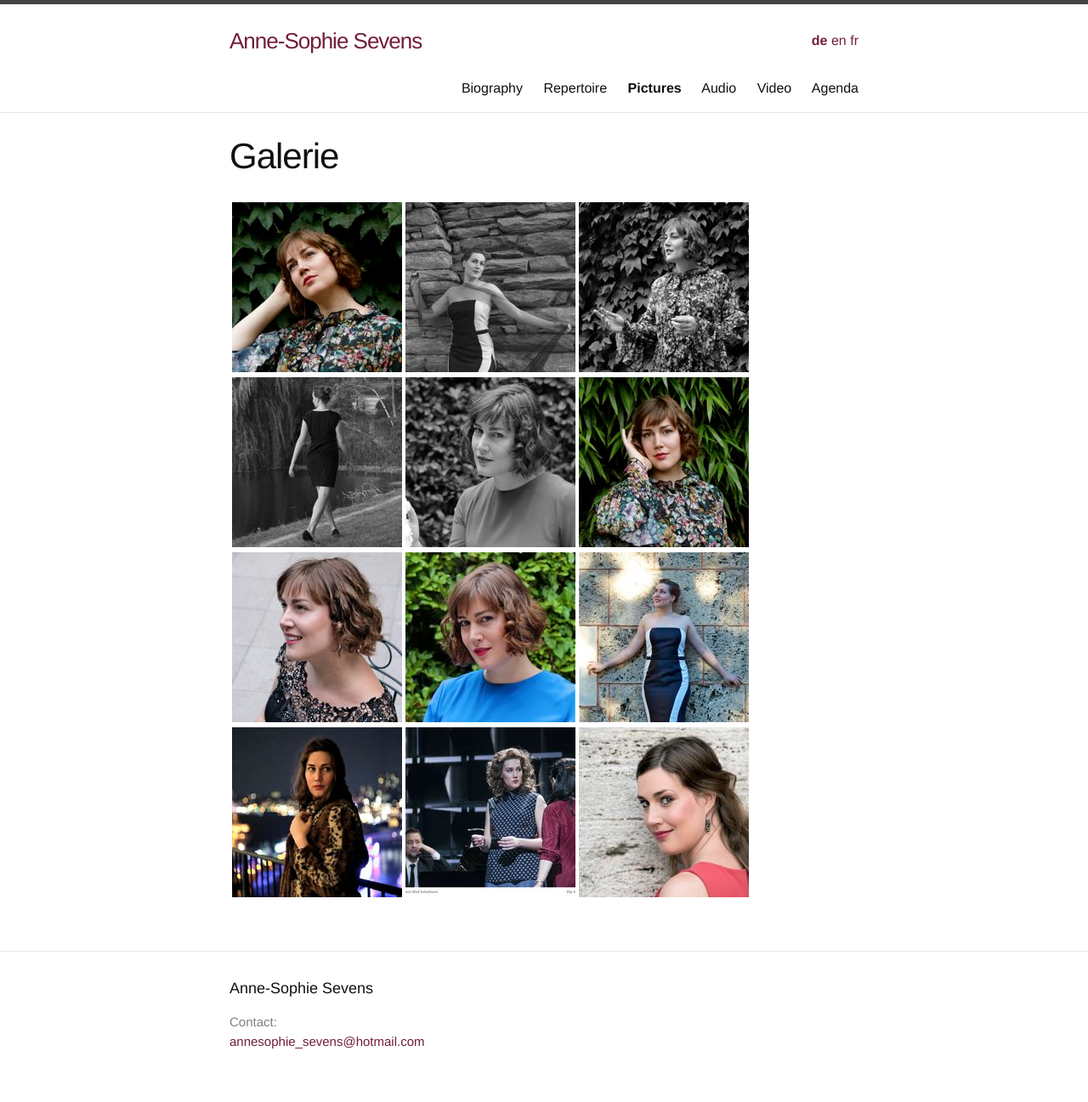
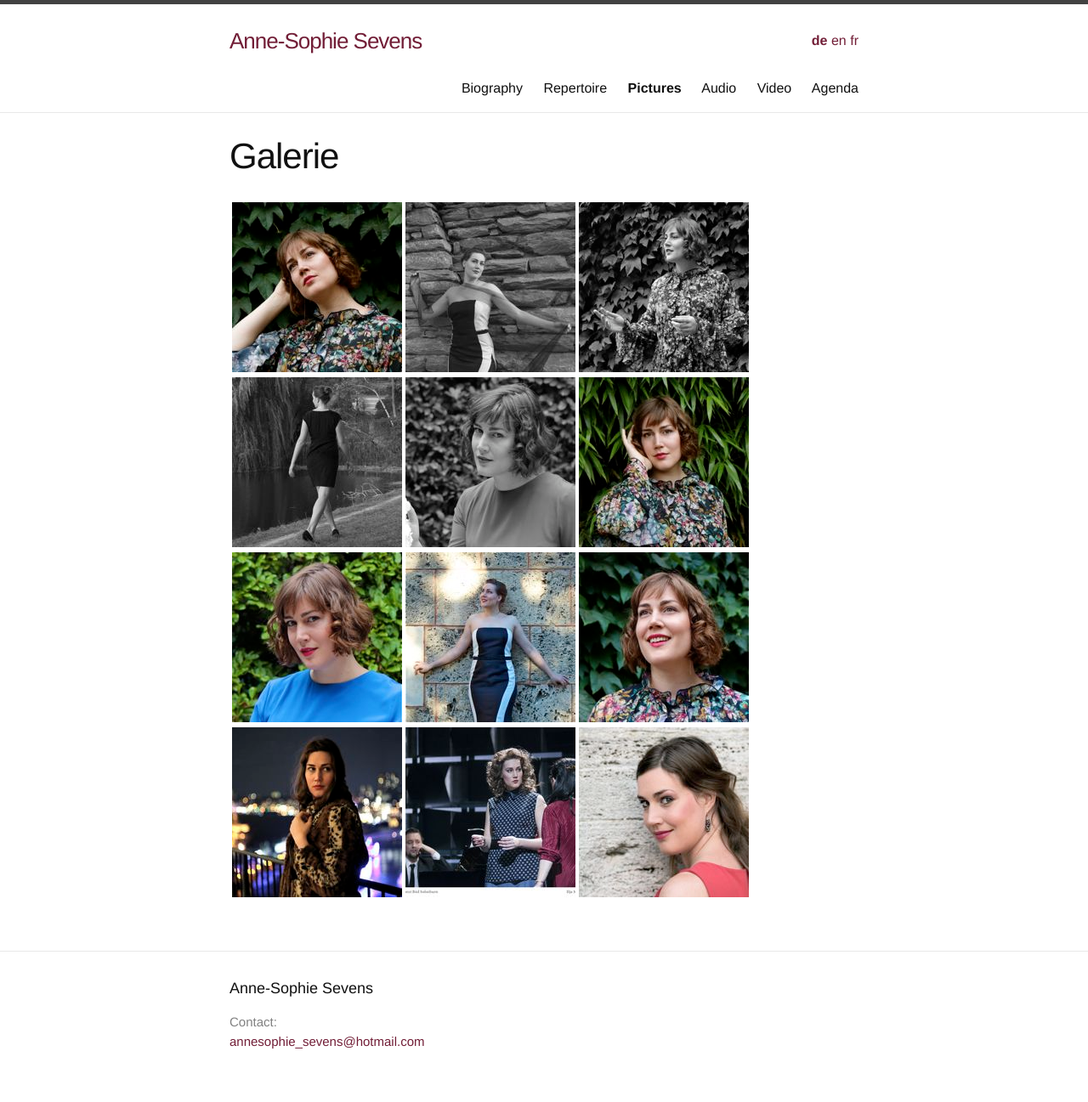
Before and after one commit to annesophie-sevens/annesophie-sevens.github.io, a Jekyll site: the page built from pictures-de.md, in a window 1280 px wide. Shown: the whole page at 85% size. Built offline with Jekyll 4.4.1, drawn with Linux system fonts in a browser that asks for light colours.

Commit message:
Update pictures-de.md

```diff
--- a/pictures-de.md
+++ b/pictures-de.md
@@ -10,6 +10,6 @@
 
 | <a href="/assets/LOOP.JPG"> ![]({{ site.baseurl }}/assets/LOOP 1.jpg) </a> | <a href="/assets/BLOEM 1.JPG"> ![]({{ site.baseurl }}/assets/bloem.jpg) </a> | <a href="/assets/HAND 1.JPG">![]({{ site.baseurl }}/assets/HAND.jpg) </a> |
 
-|  <a href="/assets/26.jpg">  ![]({{ site.baseurl }}/assets/26_thumbnail.jpg) </a> | <a href="/assets/25.JPG"> ![]({{ site.baseurl }}/assets/25_thumbnail.jpg) </a>|<a href="/assets/MUUR 1.jpg"> ![]({{ site.baseurl }}/assets/MUUR.jpg) </a>|
+|  <a href="/assets/25.jpg">  ![]({{ site.baseurl }}/assets/25_thumbnail.jpg) </a> | <a href="/assets/MUUR 1.JPG"> ![]({{ site.baseurl }}/assets/MUUR.jpg) </a>|<a href="/assets/23.jpg"> ![]({{ site.baseurl }}/assets/23_thumbnail.jpg) </a>|
 
 | <a href="/assets/b2.jpg"> ![]({{ site.baseurl }}/assets/b2-thumbnail.jpg) </a> | <a href="/assets/aab.jpg"> ![]({{ site.baseurl }}/assets/aab-thumbnail.jpg) </a> | <a href="/assets/muurfoto.jpg">  ![]({{ site.baseurl }}/assets/muurfoto_thumbnail.jpg) </a> |
```
